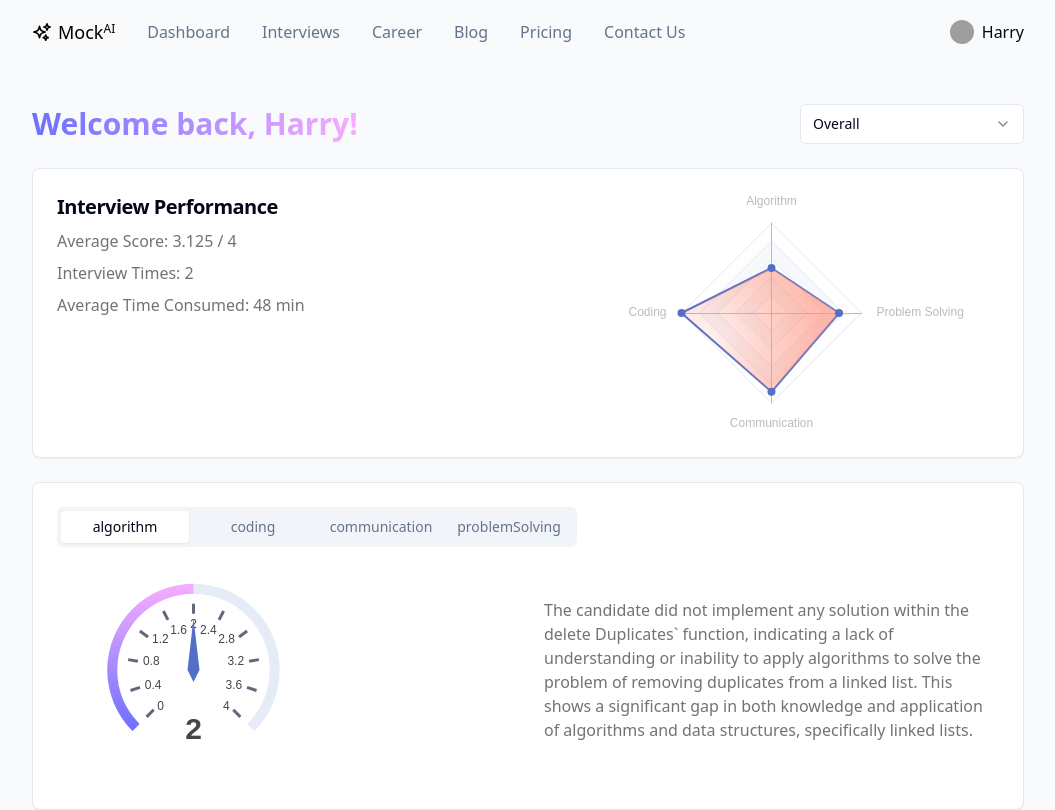
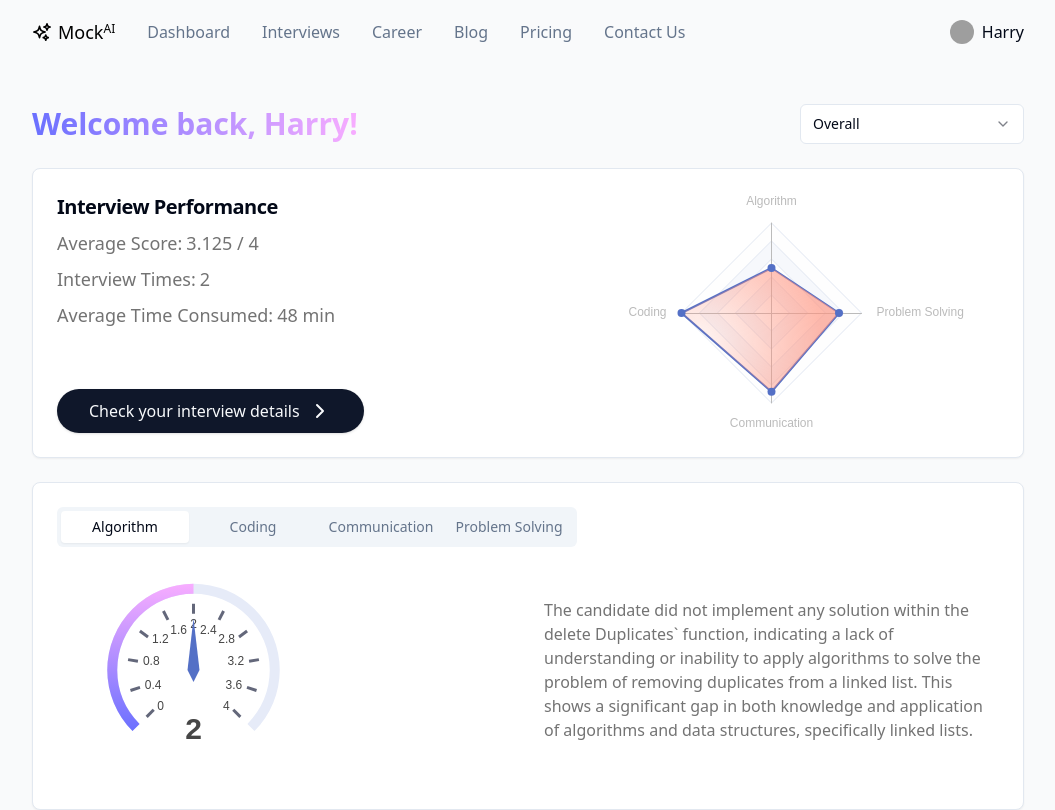
Before and after one commit to HarryXiong24/audio-analysis, a Next.js app: page /dashboard in a window 1280 px wide. Shown: the whole page, without its empty margins (112-1167 px from the left). Built offline with nearby package versions, Linux system fonts and the light colour scheme; grey boxes are pictures that could not be loaded.

Commit message:
feat: done dashboard page

```diff
--- /dev/null
+++ b/src/components/gauge-chart/index.tsx
@@ -0,0 +1,64 @@
+import * as echarts from "echarts";
+import EChart from "../echarts";
+
+const GaugeChart = (props: { name: string; value: number }) => {
+  const { name, value } = props;
+
+  return (
+    <EChart
+      option={{
+        series: [
+          {
+            title: {
+              show: false,
+            },
+            name: name,
+            type: "gauge",
+            progress: {
+              show: true,
+              itemStyle: {
+                color: {
+                  type: "linear",
+                  x: 0,
+                  y: 0,
+                  x2: 0,
+                  y2: 1,
+                  colorStops: [
+                    {
+                      offset: 0,
+                      color: "#f8adff",
+                    },
+                    {
+                      offset: 1,
+                      color: "#6b70ff",
+                    },
+                  ],
+                  global: false,
+                },
+              },
+            },
+            axisTick: {
+              show: false,
+            },
+            min: 0,
+            max: 4,
+            detail: {
+              valueAnimation: true,
+              formatter: "{value}",
+              offsetCenter: [0, "70%"],
+            },
+            data: [
+              {
+                value: value,
+                name: "Score",
+              },
+            ],
+          },
+        ],
+      }}
+      style={{ width: "60%", height: 230 }}
+    />
+  );
+};
+
+export default GaugeChart;
--- /dev/null
+++ b/src/components/radar-chart/index.tsx
@@ -0,0 +1,54 @@
+import * as echarts from "echarts";
+import EChart from "../echarts";
+
+const RadarChart = (props: { value: number[] }) => {
+  const { value } = props;
+
+  return (
+    <EChart
+      option={{
+        tooltip: {
+          trigger: "axis",
+        },
+        radar: {
+          indicator: [
+            { name: "Algorithm", max: 4 },
+            { name: "Coding", max: 4 },
+            { name: "Communication", max: 4 },
+            { name: "Problem Solving", max: 4 },
+          ],
+        },
+        series: [
+          {
+            name: "Interview Performance",
+            type: "radar",
+            tooltip: {
+              trigger: "item",
+            },
+            data: [
+              {
+                value: value,
+                name: "Interview Performance",
+                areaStyle: {
+                  color: new echarts.graphic.RadialGradient(0.1, 0.6, 1, [
+                    {
+                      color: "rgba(255, 145, 124, 0.1)",
+                      offset: 0,
+                    },
+                    {
+                      color: "rgba(255, 145, 124, 0.9)",
+                      offset: 1,
+                    },
+                  ]),
+                },
+              },
+            ],
+          },
+        ],
+      }}
+      style={{ width: "100%", height: 240 }}
+    />
+  );
+};
+
+export default RadarChart;
--- a/src/pages/dashboard/index.tsx
+++ b/src/pages/dashboard/index.tsx
@@ -9,18 +9,22 @@ import {
   SelectValue,
 } from "@/components/ui/select";
 import { GetServerSidePropsContext } from "next";
-import { sendInterviewTimes } from "../../../mock/api/send_interview_times";
-import { InterviewTime } from "@/types";
+import {
+  InterviewTime,
+  sendInterviewTimes,
+} from "../../../mock/api/send_interview_times";
 import dynamic from "next/dynamic";
 import { Card, CardContent, CardTitle } from "@/components/ui/card";
-import EChart from "@/components/echarts";
-import * as echarts from "echarts";
 import { TabsContent, TabsList, TabsTrigger } from "@/components/ui/tabs";
 import { Tabs } from "@radix-ui/react-tabs";
 import {
   OverallData,
   sendOverallData,
 } from "../../../mock/api/send_overall_data";
+import RadarChart from "@/components/radar-chart";
+import GaugeChart from "@/components/gauge-chart";
+import { Button } from "@/components/ui/button";
+import { ChevronRight } from "lucide-react";
 
 const Select = dynamic(
   () => import("@/components/ui/select").then((mod) => mod.Select),
@@ -29,16 +33,22 @@ const Select = dynamic(
   }
 );
 
+export const ScoreCriteria = {
+  algorithm: "Algorithm",
+  coding: "Coding",
+  communication: "Communication",
+  problemSolving: "Problem Solving",
+};
+
 const Dashboard = (props: {
   interviewTimes: InterviewTime[];
   overallData: OverallData;
 }) => {
   const { interviewTimes, overallData } = props;
   const [time, setTime] = useState<string>(interviewTimes[0].id);
-  console.log(interviewTimes);
 
   return (
-    <div className="mx-auto max-w-5xl grow px-4 pt-10">
+    <div className="mx-auto max-w-5xl grow px-4 pt-10 h-full w-full duration-300 ease-in-out animate-in fade-in slide-in-from-bottom-4">
       <div className="flex justify-between items-center">
         <h3 className="p-0 text-start text-3xl font-semibold text-purple-gradient">
           Welcome back, Harry!
@@ -68,78 +78,39 @@ const Dashboard = (props: {
       <Card className="mt-6">
         <CardContent className="p-6">
           <div className="flex gap-x-8">
-            <div className="flex-1">
+            <div className="flex-1 flex flex-col justify-between">
+              <div>
                 <CardTitle className="text-xl w-1/2 pb-2">
                   Interview Performance
                 </CardTitle>
-              <p className="text-base text-neutral-500 pb-2">
+                <p className="text-lg text-neutral-500 pb-2">
                   Average Score:
                   <span className="px-1">
                     {overallData.averageScore || "-"} / 4
                   </span>
                 </p>
-              <p className="text-base text-neutral-500 pb-2">
+                <p className="text-lg text-neutral-500 pb-2">
                   Interview Times:
                   <span className="px-1">
                     {overallData.interviewTimes || "-"}
                   </span>
                 </p>
-              <p className="text-base text-neutral-500 pb-2">
+                <p className="text-lg text-neutral-500 pb-2">
                   Average Time Consumed:
                   <span className="px-1">
                     {overallData.averageTimeConsumed || "-"} min
                   </span>
                 </p>
               </div>
+              <div>
+                <Button className="inline-flex items-center whitespace-nowrap font-medium shadow ring-offset-background transition-colors focus-visible:outline-none focus-visible:ring-2 focus-visible:ring-ring focus-visible:ring-offset-2 disabled:pointer-events-none disabled:opacity-50 bg-primary text-primary-foreground hover:bg-primary/90 h-11 px-8 group/cta text-md justify-start rounded-full">
+                  Check your interview details
+                  <ChevronRight className="lucide lucide-chevron-right ml-2 transition duration-200 group-hover/cta:translate-x-2" />
+                </Button>
+              </div>
+            </div>
             <div className="flex-1">
-              <EChart
-                option={{
-                  tooltip: {
-                    trigger: "axis",
-                  },
-                  radar: {
-                    indicator: [
-                      { name: "Algorithm", max: 4 },
-                      { name: "Coding", max: 4 },
-                      { name: "Communication", max: 4 },
-                      { name: "Problem Solving", max: 4 },
-                    ],
-                  },
-                  series: [
-                    {
-                      name: "Interview Performance",
-                      type: "radar",
-                      tooltip: {
-                        trigger: "item",
-                      },
-                      data: [
-                        {
-                          value: Object.values(overallData.score),
-                          name: "Interview Performance",
-                          areaStyle: {
-                            color: new echarts.graphic.RadialGradient(
-                              0.1,
-                              0.6,
-                              1,
-                              [
-                                {
-                                  color: "rgba(255, 145, 124, 0.1)",
-                                  offset: 0,
-                                },
-                                {
-                                  color: "rgba(255, 145, 124, 0.9)",
-                                  offset: 1,
-                                },
-                              ]
-                            ),
-                          },
-                        },
-                      ],
-                    },
-                  ],
-                }}
-                style={{ width: "100%", height: 240 }}
-              />
+              <RadarChart value={Object.values(overallData.score)} />
             </div>
           </div>
         </CardContent>
@@ -151,68 +122,18 @@ const Dashboard = (props: {
             <TabsList className="grid grid-cols-4 w-[520px]">
               {Object.keys(overallData.score).map((item, index) => (
                 <TabsTrigger value={item} key={index}>
-                  {item}
+                  {ScoreCriteria[item as keyof typeof ScoreCriteria]}
                 </TabsTrigger>
               ))}
             </TabsList>
             {Object.keys(overallData.score).map((item, index) => {
-              console.log(item);
               return (
                 <TabsContent value={item} key={index}>
                   <div className="mt-2 flex gap-x-8">
                     <div className="flex-1">
-                      <EChart
-                        option={{
-                          series: [
-                            {
-                              title: {
-                                show: false,
-                              },
-                              name: item,
-                              type: "gauge",
-                              progress: {
-                                show: true,
-                                itemStyle: {
-                                  color: {
-                                    type: "linear",
-                                    x: 0,
-                                    y: 0,
-                                    x2: 0,
-                                    y2: 1,
-                                    colorStops: [
-                                      {
-                                        offset: 0,
-                                        color: "#f8adff",
-                                      },
-                                      {
-                                        offset: 1,
-                                        color: "#6b70ff",
-                                      },
-                                    ],
-                                    global: false,
-                                  },
-                                },
-                              },
-                              axisTick: {
-                                show: false,
-                              },
-                              min: 0,
-                              max: 4,
-                              detail: {
-                                valueAnimation: true,
-                                formatter: "{value}",
-                                offsetCenter: [0, "70%"],
-                              },
-                              data: [
-                                {
-                                  value: overallData.score[item],
-                                  name: "Score",
-                                },
-                              ],
-                            },
-                          ],
-                        }}
-                        style={{ width: "60%", height: 230 }}
+                      <GaugeChart
+                        name={ScoreCriteria[item as keyof typeof ScoreCriteria]}
+                        value={overallData.score[item]}
                       />
                     </div>
                     <div className="flex-1 flex justify-center items-center">
@@ -255,3 +176,5 @@ export async function getServerSideProps(context: GetServerSidePropsContext) {
 }
 
 export default Dashboard;
+
+``;
--- a/src/types/index.ts
+++ /dev/null
@@ -1,4 +0,0 @@
-export interface InterviewTime {
-  id: string;
-  time: string;
-}
```
Also changed, not shown: mock/api/send_overall_data.ts (+6 -3 lines). Lines whose indentation alone changed are shown as unchanged.
